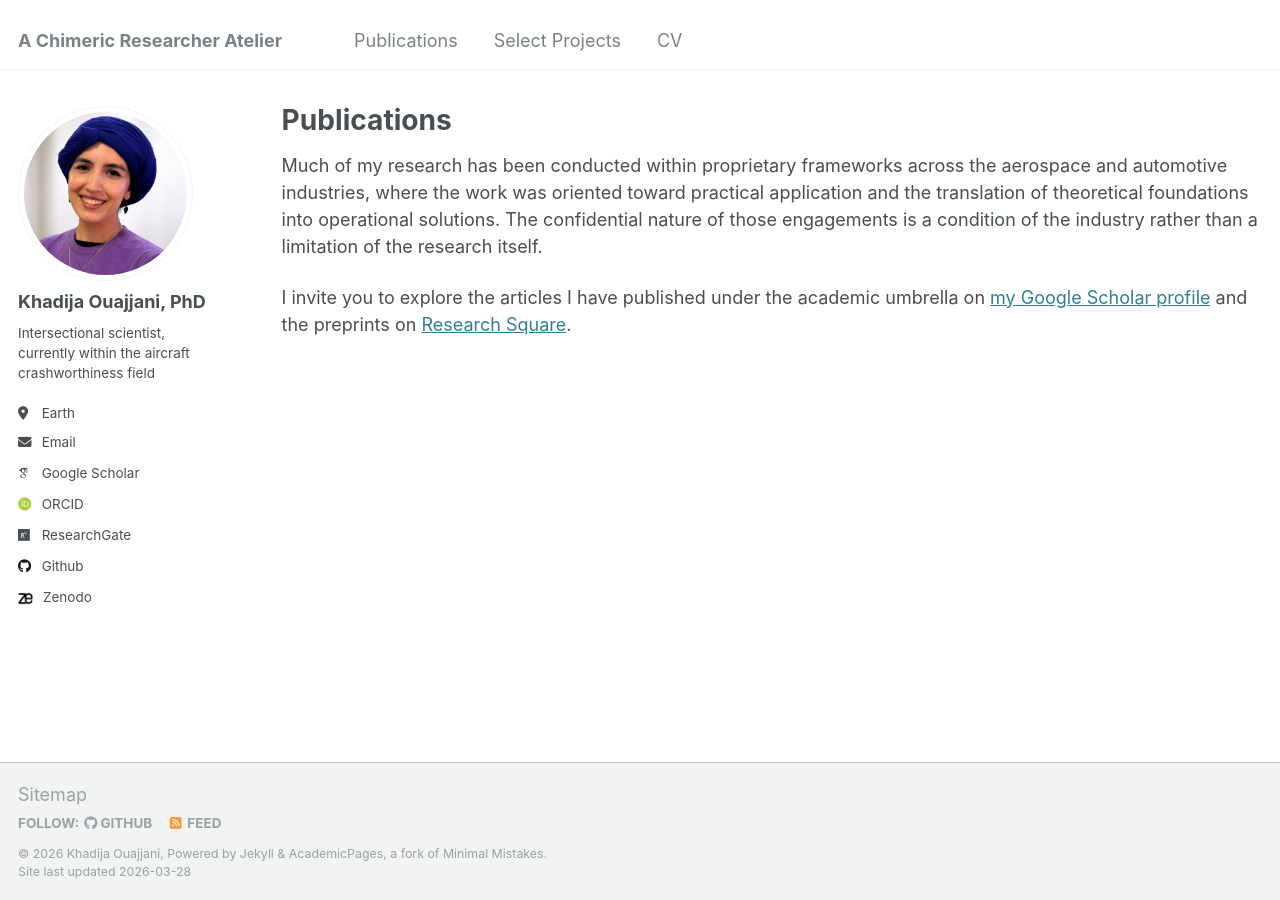
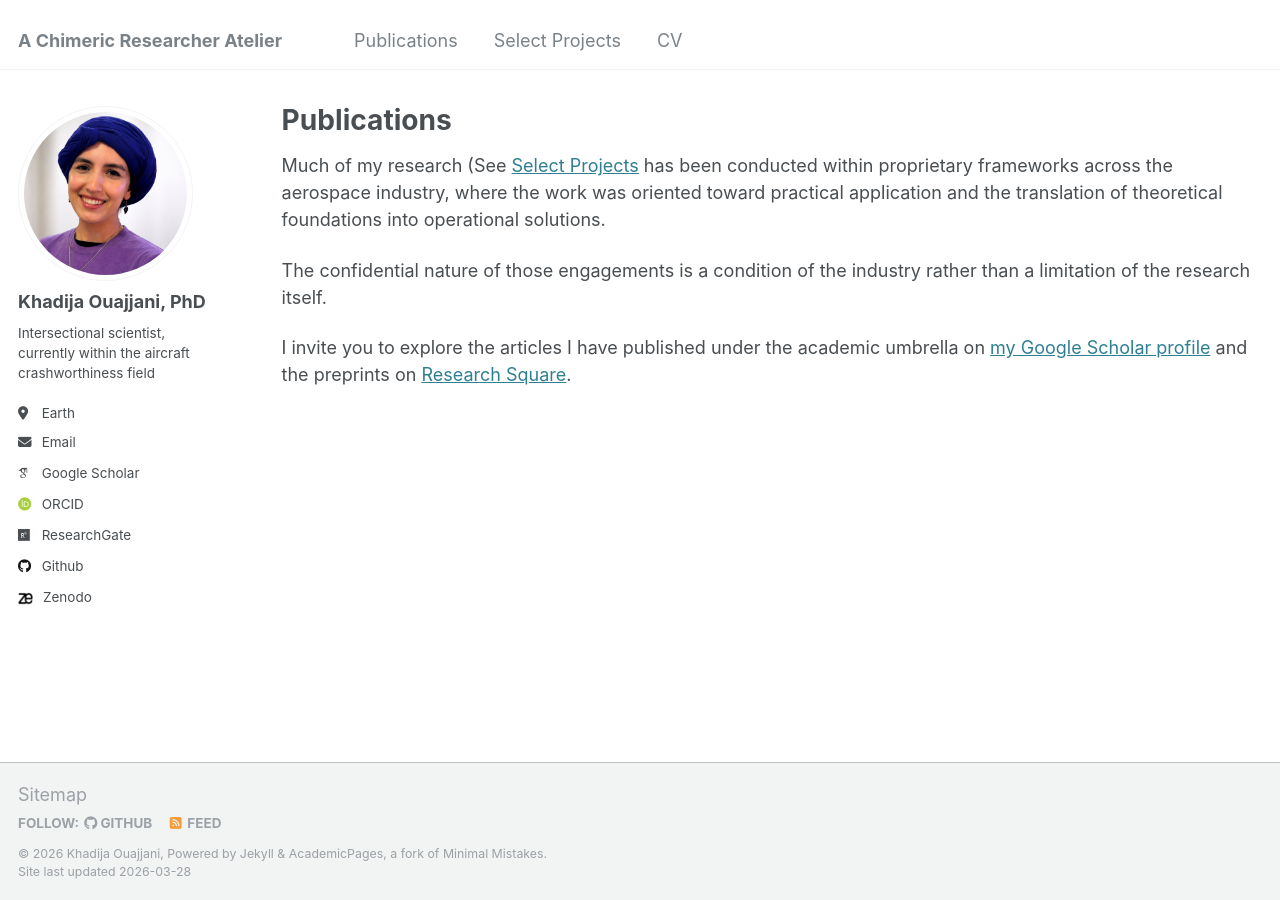
Before and after one commit to drko-curius/drko-curius.github.io, a Jekyll site: the page built from _pages/publications.html, in a window 1280 px wide. Built offline with Jekyll 4.4.1, drawn with Linux system fonts in a browser that asks for light colours; some web fonts are replaced.

Commit message:
Update publications.html

```diff
--- a/_pages/publications.html
+++ b/_pages/publications.html
@@ -5,7 +5,8 @@ permalink: /publications/
 author_profile: true
 ---
 
-<p>Much of my research has been conducted within proprietary frameworks across the aerospace and automotive industries, where the work was oriented toward practical application and the translation of theoretical foundations into operational solutions. The confidential nature of those engagements is a condition of the industry rather than a limitation of the research itself.</p>
+<p>Much of my research (See <a href="https://drko-curius.github.io/year-archive/">Select Projects</a> has been conducted within proprietary frameworks across the aerospace industry, where the work was oriented toward practical application and the translation of theoretical foundations into operational solutions.</p>
+<p>The confidential nature of those engagements is a condition of the industry rather than a limitation of the research itself.</p>
 
 {% if site.author.googlescholar %}
   <div class="wordwrap">I invite you to explore the articles I have published under the academic umbrella on <a href="{{site.author.googlescholar}}">my Google Scholar profile</a> and the preprints on <a href="https://doi.org/10.21203/rs.3.rs-6049621/v1">Research Square</a>.</div>
```
